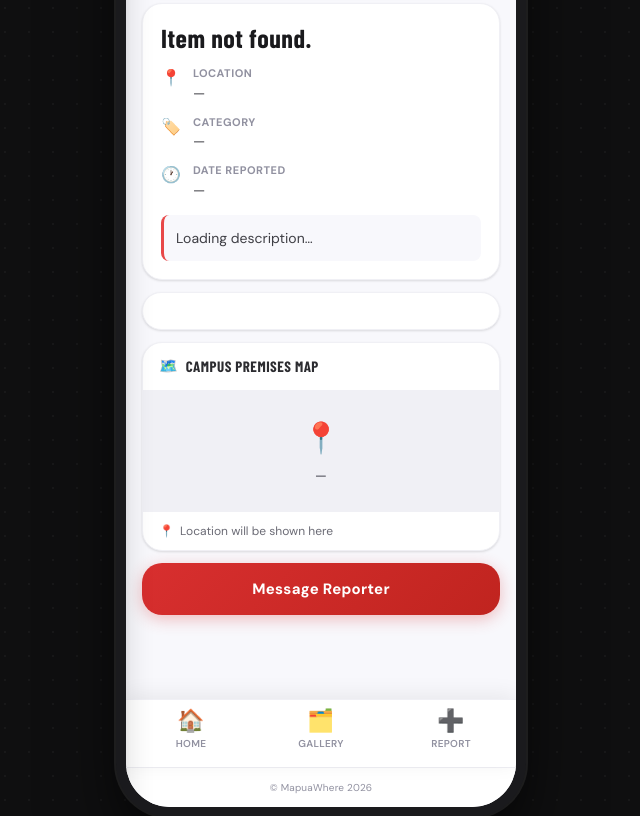
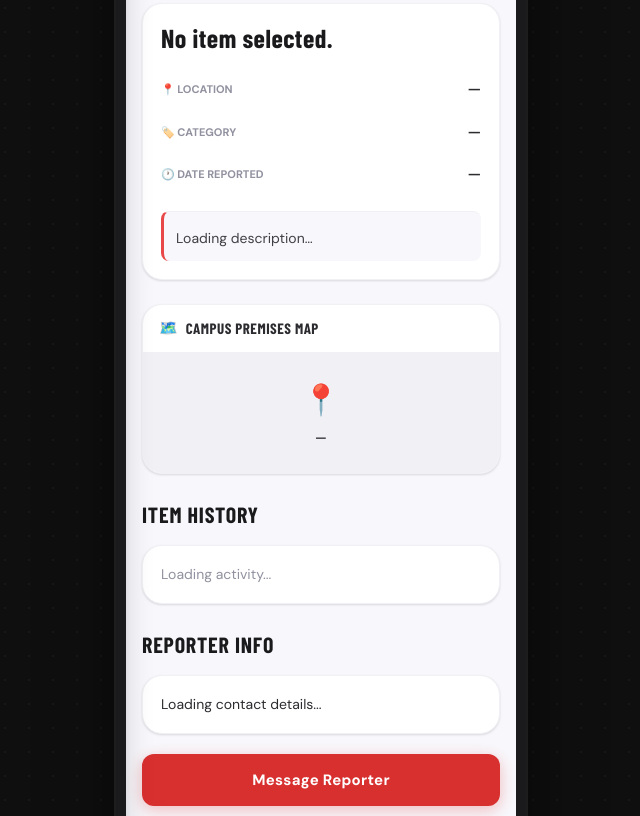
Before and after one commit to FriedVee/MapuaWhere, a plain HTML site: page details.html in a window 1280 px wide. Shown: the part 484-1300 px from the top of the page, without its empty margins (319-959 px from the left). Drawn offline with nearby package versions, Linux system fonts and the light colour scheme; a web font is replaced by a local one.

Commit message:
added tables and lists to details

```diff
--- a/details.html
+++ b/details.html
@@ -9,46 +9,23 @@
 <body>
 
   <div class="phone-container">
-
-    <!-- SIDEBAR -->
     <div class="sidebar-overlay" id="sidebar-overlay" onclick="closeSidebar()"></div>
     <aside class="sidebar" id="sidebar">
-
       <div class="sidebar-header">
         <div class="sidebar-logo-wrap">
           <span class="sidebar-logo-text">MapúaWhere</span>
         </div>
         <p class="sidebar-tagline">Mapúa University Makati — Lost & Found</p>
       </div>
-
       <nav class="sidebar-nav">
-    <p class="sidebar-section-label">Account</p>
-    <button class="sidebar-link" onclick="showToast('Sign In coming soon!'); closeSidebar()">
-      <span class="s-icon">🔐</span> Sign In / Sign Out
-    </button>
-    <button class="sidebar-link" onclick="showToast('Account settings coming soon!'); closeSidebar()">
-      <span class="s-icon">👤</span> Account
-    </button>
-
-    <div class="sidebar-divider"></div>
-
         <p class="sidebar-section-label">Navigate</p>
         <a href="index.html" class="sidebar-link"><span class="s-icon">🏠</span> Home</a>
         <a href="gallery.html" class="sidebar-link"><span class="s-icon">🗂️</span> Gallery</a>
         <a href="foundform.html" class="sidebar-link"><span class="s-icon">📌</span> Report Item</a>
-
-    <div class="sidebar-divider"></div>
-
-    <p class="sidebar-section-label">Support</p>
-    <button class="sidebar-link" onclick="showToast('Help page coming soon!'); closeSidebar()">
-      <span class="s-icon">❓</span> Need Help
-    </button>
       </nav>
-
       <div class="sidebar-footer">© MapuaWhere 2026</div>
     </aside>
 
-    <!-- PERSISTENT HEADER -->
     <header class="app-header">
       <a href="index.html" class="header-logo">
         <img src="MapuaWhere_Logo.png" alt="MapúaWhere" style="height: 50px; width: auto;">
@@ -58,96 +35,82 @@
       </div>
     </header>
 
-    <!-- =============================================
-         DETAILS MAIN CONTENT
-         Contribution: [Your Name] — Item details page,
-         status pills, info card, contact info, map section
-         ============================================= -->
     <main class="page-content">
-
-      <!-- Back button -->
       <div class="details-header">
         <a href="javascript:history.back()" class="back-btn" aria-label="Go back">←</a>
         <h1 style="font-size:16px; font-weight:700; color:var(--gray-700);">Item Details</h1>
       </div>
 
-      <!-- Status Pills — no emojis, red for lost, green for found -->
-      <div class="status-row" id="status-row" role="group" aria-label="Item status">
-        <span class="status-pill status-pill-lost"     id="status-lost">Lost</span>
-        <span class="status-pill status-pill-found"    id="status-found">Found</span>
+      <div class="status-row" id="status-row">
+        <span class="status-pill status-pill-lost" id="status-lost">Lost</span>
+        <span class="status-pill status-pill-found" id="status-found">Found</span>
         <span class="status-pill status-pill-resolved" id="status-resolved">Resolved</span>
       </div>
 
-      <!-- Hero Image -->
       <div class="detail-img-hero" id="detail-img-hero">
         <span>📷</span>
       </div>
 
-      <!-- Info Card -->
       <div class="detail-card">
-        <h2 class="detail-item-name" id="detail-name">Loading…</h2>
+        <h2 class="detail-item-name" id="detail-name" style="font-family: var(--font-heading); margin-bottom: 5px;">Loading…</h2>
 
-        <div class="detail-meta-list">
-          <div class="detail-meta-row">
-            <span class="detail-meta-icon">📍</span>
-            <div>
-              <div class="detail-meta-label">Location</div>
-              <div class="detail-meta-value" id="detail-location">—</div>
-            </div>
-          </div>
-          <div class="detail-meta-row">
-            <span class="detail-meta-icon">🏷️</span>
-            <div>
-              <div class="detail-meta-label">Category</div>
-              <div class="detail-meta-value" id="detail-category">—</div>
-            </div>
-          </div>
-          <div class="detail-meta-row">
-            <span class="detail-meta-icon">🕐</span>
-            <div>
-              <div class="detail-meta-label">Date Reported</div>
-              <div class="detail-meta-value" id="detail-time">—</div>
-            </div>
-          </div>
-        </div>
+        <table class="detail-info-table" style="width: 100%; border-collapse: collapse; margin: 15px 0;">
+          <tr>
+            <td style="padding: 10px 0; color: var(--gray-400); font-size: 11px; font-weight: 700; text-transform: uppercase;">📍 Location</td>
+            <td id="detail-location" style="padding: 10px 0; text-align: right; color: var(--gray-800); font-weight: 600;">—</td>
+          </tr>
+          <tr>
+            <td style="padding: 10px 0; color: var(--gray-400); font-size: 11px; font-weight: 700; text-transform: uppercase;">🏷️ Category</td>
+            <td id="detail-category" style="padding: 10px 0; text-align: right; color: var(--gray-800); font-weight: 600;">—</td>
+          </tr>
+          <tr>
+            <td style="padding: 10px 0; color: var(--gray-400); font-size: 11px; font-weight: 700; text-transform: uppercase;">🕐 Date Reported</td>
+            <td id="detail-time" style="padding: 10px 0; text-align: right; color: var(--gray-800); font-weight: 600;">—</td>
+          </tr>
+        </table>
 
-        <div class="detail-description" id="detail-description">
+        <div class="detail-description" id="detail-description" style="border-top: 1px solid var(--gray-100); padding-top: 15px; color: var(--gray-700); font-size: 14px; line-height: 1.6;">
           Loading description…
         </div>
       </div>
 
-      <!-- Contact Info Card — populated by loadItemDetails() -->
-      <div class="detail-card" id="contact-card">
-        <div class="detail-meta-list" id="contact-meta-list">
-          <!-- Populated by script.js -->
+       <div class="map-section" style="margin-top: 24px; border-radius: var(--radius-lg); overflow: hidden; background: white; border: 1px solid var(--gray-100);">
+        <div class="map-section-header" style="padding: 12px 16px; border-bottom: 1px solid var(--gray-100); display: flex; align-items: center; gap: 8px;">
+          <span>🗺️</span>
+          <span class="map-section-title" style="font-family: var(--font-heading); font-weight: 700; text-transform: uppercase;">Campus Premises Map</span>
+        </div>
+        <div class="map-placeholder" style="background: var(--gray-100); min-height: 120px; display: flex; flex-direction: column; align-items: center; justify-content: center; gap: 6px;">
+          <span class="map-placeholder-pin" style="font-size: 30px;">📍</span>
+          <span id="map-location-label" style="font-weight:600; color: var(--gray-800);">—</span>
         </div>
       </div>
 
-      <!-- Campus Map Placeholder -->
-      <div class="map-section">
-        <div class="map-section-header">
-          <span>🗺️</span>
-          <span class="map-section-title">Campus Premises Map</span>
+      <div class="section-header" style="margin-top: 24px;">
+          <h2 class="section-title">Item History</h2>
       </div>
-        <div class="map-placeholder">
-          <span class="map-placeholder-pin">📍</span>
-          <span id="map-location-label" style="font-weight:600;">—</span>
-        </div>
-        <p class="map-caption">
-          📍 <span id="map-caption-text">Location will be shown here</span>
-        </p>
+      <div class="detail-card">
+          <ul id="activity-history-list" style="list-style: none; padding: 0; margin: 0;">
+              <li style="color: var(--gray-400); font-size: 14px;">Loading activity...</li>
+          </ul>
       </div>
 
-      <!-- CTA Button -->
-      <button class="cta-btn" id="contact-btn">
+      <div class="section-header" style="margin-top: 24px;">
+          <h2 class="section-title">Reporter Info</h2>
+      </div>
+      <div class="detail-card" id="contact-card">
+        <div id="contact-meta-list" style="font-size: 14px; color: var(--gray-800);">
+          Loading contact details...
+        </div>
+      </div>
+
+      <button class="cta-btn" id="contact-btn" style="margin-top: 20px; background: var(--red-500); color: white; width: 100%; padding: 16px; border-radius: 12px; border: none; font-weight: 700; cursor: pointer;">
           Message Reporter
       </button>
 
+
     </main>
-
-    <!-- PERSISTENT BOTTOM NAV — Messages removed, Browse→Gallery -->
 <nav class="bottom-nav" aria-label="Main navigation">
-      <a href="index.html" class="nav-item">
+      <a href="index.html" class="nav-item active" aria-current="page">
         <span class="nav-icon">🏠</span>
         <span>Home</span>
       </a>
@@ -160,11 +123,11 @@
         <span>Report</span>
       </a>
     </nav>
+    <footer class="license-footer" style="padding: 12px 16px; text-align: center; font-size: 10px; color: var(--gray-400); background: var(--white); border-top: 1px solid var(--gray-100);">
+      © MapuaWhere 2026
+    </footer>
 
-    <!-- LICENSE FOOTER — updated text -->
-    <footer class="license-footer">© MapuaWhere 2026</footer>
-
-  </div><!-- /.phone-container -->
+  </div>
 
   <script src="script.js"></script>
 </body>
--- a/script.js
+++ b/script.js
@@ -475,90 +475,93 @@ function setupFilters() {
 
 /* ============================================================
    SECTION 8: DETAILS PAGE — Load Item Info
-   Contribution: [Your Name]
+
+   Contribution: [HONEY]]
    Reads the ?id= param from the URL, finds the matching item,
    populates all detail elements including contact info and map.
+
+   Contribution: [IVORY]
+   Integrated Table and List population
+   ============================================================ */
+
+/* ============================================================
+   SECTION 8: DETAILS PAGE — Load Item Info
+   Contribution: Integrated Table and List population
    ============================================================ */
 
 async function loadItemDetails() {
+  // Guard clause: Only run if we are actually on the details page
   const nameEl = document.getElementById('detail-name');
   if (!nameEl) return;
 
   const urlParams = new URLSearchParams(window.location.search);
-  const itemId    = urlParams.get('id');
+  const itemId = urlParams.get('id');
+
   if (!itemId) {
-    nameEl.textContent = 'Item not found.';
+    nameEl.textContent = 'No item selected.';
     return;
   }
 
+  // Fetch data (Falls back to PROTOTYPE_ITEMS if API is offline)
   const items = await getItems();
-  const item  = items.find(i => String(i.id) === String(itemId));
+  const item = items.find(i => String(i.id) === String(itemId));
 
   if (!item) {
     nameEl.textContent = 'Item not found.';
     return;
   }
 
-  // Populate text fields
-  document.getElementById('detail-name').textContent        = item.itemName    ?? '—';
-  document.getElementById('detail-location').textContent    = item.location    ?? '—';
-  document.getElementById('detail-category').textContent    = item.category    ?? '—';
-  document.getElementById('detail-time').textContent        = item.timestamp   ?? '—';
-  document.getElementById('detail-description').textContent = item.description ?? '—';
+  // 1. POPULATE DESCRIPTION TABLE
+  // We use optional chaining (?.) to prevent the script from breaking if an ID is missing
+  if (document.getElementById('detail-name')) nameEl.textContent = item.itemName;
+  if (document.getElementById('detail-location')) document.getElementById('detail-location').textContent = item.location;
+  if (document.getElementById('detail-category')) document.getElementById('detail-category').textContent = item.category;
+  if (document.getElementById('detail-time')) document.getElementById('detail-time').textContent = item.displayTime || item.timestamp;
+  if (document.getElementById('detail-description')) document.getElementById('detail-description').textContent = item.description;
 
-  // Populate hero image
+  // 2. HERO IMAGE POPULATION
   const heroBox = document.getElementById('detail-img-hero');
   if (heroBox && item.image) {
-    heroBox.innerHTML = `<img src="${item.image}" alt="${item.itemName}">`;
+    heroBox.innerHTML = `<img src="${item.image}" alt="${item.itemName}" style="width:100%; height:100%; object-fit:cover; border-radius:var(--radius-lg);">`;
   }
 
-  // Activate the correct status pill (no emojis — labels are plain text)
-  const pillMap = { lost: 'status-lost', found: 'status-found', resolved: 'status-resolved' };
-  const activePillId = pillMap[item.status];
-  if (activePillId) {
-    document.getElementById(activePillId)?.classList.add('active-status');
+  // 3. POPULATE ACTIVITY HISTORY LIST
+  const historyList = document.getElementById('activity-history-list');
+  if (historyList) {
+    const statusAction = item.status === 'resolved' ? '✅ Item Returned' : `📌 Reported as ${item.status.toUpperCase()}`;
+    historyList.innerHTML = `
+      <li style="padding: 12px 0; border-bottom: 1px solid var(--gray-50); display: flex; align-items: center; gap: 12px;">
+        <span style="font-size: 20px;">📍</span>
+        <div>
+          <div style="font-size: 14px; font-weight: 700; color: var(--gray-900);">${statusAction}</div>
+          <div style="font-size: 12px; color: var(--gray-500);">${item.displayTime || 'Just now'}</div>
+        </div>
+      </li>
+    `;
   }
 
-  // Populate map section
-  const mapLabel   = document.getElementById('map-location-label');
-  const mapCaption = document.getElementById('map-caption-text');
-  if (mapLabel)   mapLabel.textContent   = item.location ?? '—';
-  if (mapCaption) mapCaption.textContent = item.location ?? '—';
-
-  // Populate contact info card
+  // 4. RESTORED: CONTACT INFO POPULATION
   const contactList = document.getElementById('contact-meta-list');
   if (contactList) {
-    if (item.status === 'resolved') {
-      // Returned item — show both "Found By" and "Returned To"
-      contactList.innerHTML = `
-        <div class="detail-meta-row">
-          <span class="detail-meta-icon">👤</span>
-          <div>
-            <div class="detail-meta-label">Found By</div>
-            <div class="detail-meta-value">${item.contact ?? '—'} &nbsp;|&nbsp; ${item.phone ?? ''}</div>
-          </div>
+    contactList.innerHTML = `
+      <div class="detail-meta-row" style="display:flex; gap:10px;">
+        <span style="font-size:20px;">👤</span>
+        <div>
+          <div style="font-size:11px; font-weight:700; color:var(--gray-400); text-transform:uppercase;">Contact Person</div>
+          <div style="color:var(--gray-800); font-weight:500;">${item.contact} | ${item.phone}</div>
         </div>
-        <div class="detail-meta-row" style="margin-top:10px;">
-          <span class="detail-meta-icon">📬</span>
-          <div>
-            <div class="detail-meta-label">Returned To</div>
-            <div class="detail-meta-value">${item.returnedTo ?? '—'} &nbsp;|&nbsp; ${item.returnedToPhone ?? ''}</div>
-          </div>
-        </div>
-      `;
-    } else {
-      // Regular item — show single contact
-      contactList.innerHTML = `
-        <div class="detail-meta-row">
-          <span class="detail-meta-icon">👤</span>
-          <div>
-            <div class="detail-meta-label">Contact</div>
-            <div class="detail-meta-value">${item.contact ?? '—'} &nbsp;|&nbsp; ${item.phone ?? ''}</div>
-          </div>
-        </div>
-      `;
-    }
+      </div>`;
   }
+
+  // 5. UPDATE UI STATES
+  const pillMap = { lost: 'status-lost', found: 'status-found', resolved: 'status-resolved' };
+  const activePill = document.getElementById(pillMap[item.status]);
+  if (activePill) activePill.classList.add('active-status');
+
+  // Sync Map labels
+  const mapLabel = document.getElementById('map-location-label');
+  if (mapLabel) mapLabel.textContent = item.location;
+
 
   // Message Reporter button
   const ctaBtn = document.getElementById('contact-btn');
--- a/styles.css
+++ b/styles.css
@@ -655,7 +655,7 @@ body {
 .form-tab.active { background: var(--white); color: var(--gray-900); box-shadow: var(--shadow-sm); }
 
 .upload-box {
-  background-color: #000;
+  background-color: #313131;
   border: 2px dashed var(--gray-200); border-radius: var(--radius-lg); min-height: 140px;
   display: flex; flex-direction: column; align-items: center; justify-content: center; gap: 8px;
   cursor: pointer;
```
Lines whose indentation alone changed are shown as unchanged.
